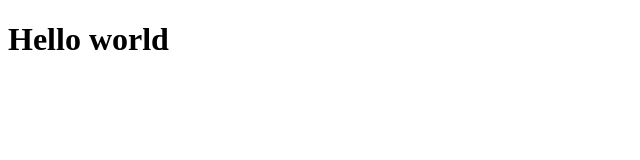
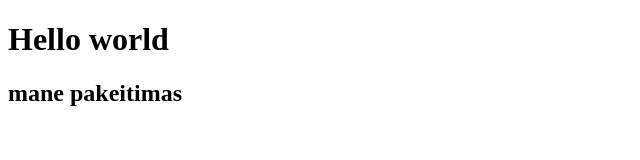
Before and after one commit to WolfHunter-HKIT/team-work, a plain HTML site: page index.html in a window 1280 px wide. Shown: the whole page, without its empty margins (0-640 px from the left). Drawn offline with Linux system fonts and the light colour scheme.

Commit message:
pakeitimas

```diff
--- a/index.html
+++ b/index.html
@@ -11,6 +11,7 @@
 <body>
 
     <h1>Hello world</h1>
+    <h2>mane pakeitimas</h2>
 
 </body>
 
```
